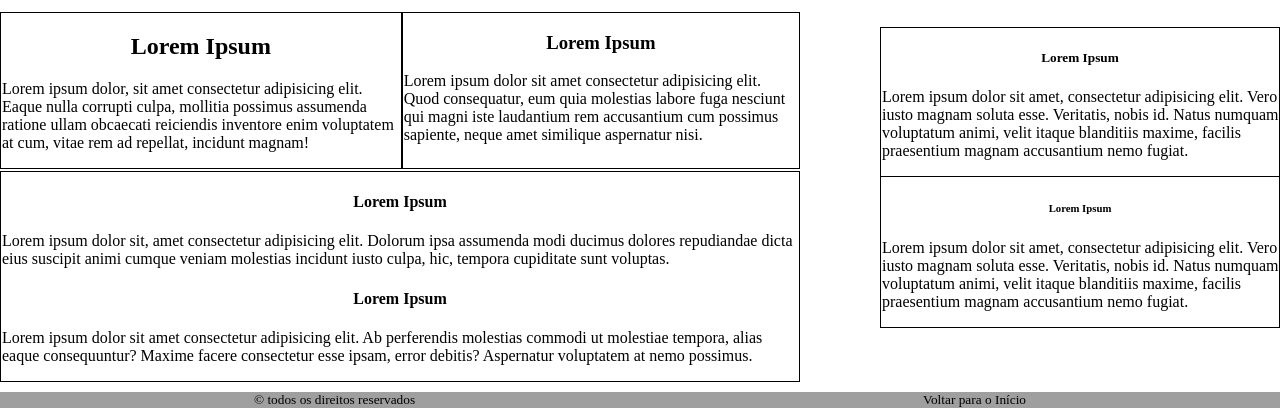
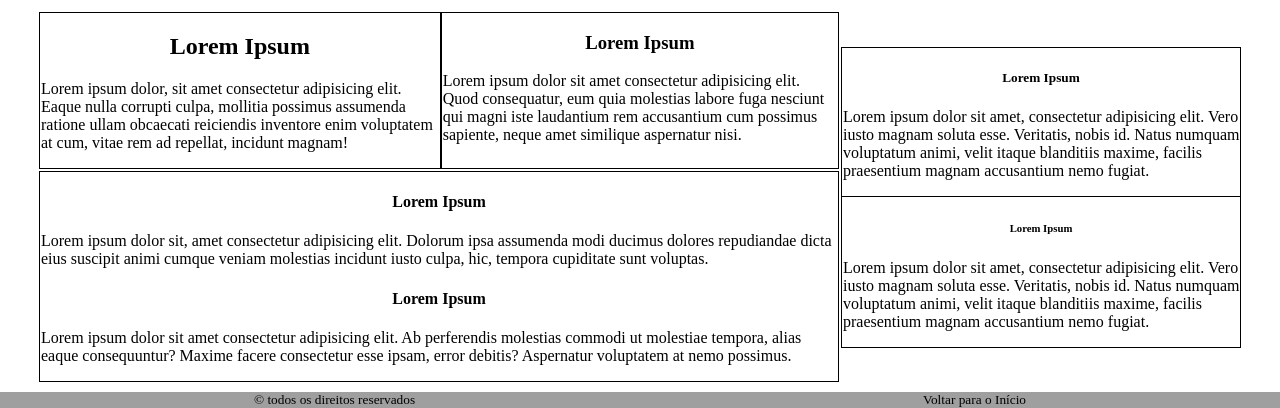
Before and after one commit to EdmilsonDeveloper/Exercicios_de_Fixacao, a plain HTML site: page Exercicio 1 Html/index.html in a window 1280 px wide. Shown: the part 392-800 px from the top of the page. Drawn offline with Linux system fonts and the light colour scheme.

Commit message:
ajustei o main no centro

```diff
--- a/Exercicio 1 Html/index.html
+++ b/Exercicio 1 Html/index.html
@@ -30,7 +30,7 @@
           alt="Lorem Ipsum"
         />
       </div>
-
+      <div class="s_g">
         <section class="seção_1">
           <article class="artigo">
             <h2>Lorem Ipsum</h2>
@@ -93,6 +93,7 @@
             </p>
           </article>
         </section>
+      </div>
     </main>
 
     <footer class="rodape">
--- a/Exercicio 1 Html/style.css
+++ b/Exercicio 1 Html/style.css
@@ -19,6 +19,16 @@ body{
     display: flex;
     justify-content: space-evenly;
     align-items: center;
+}
+
+main{
+    display: flex;
+    flex-wrap: wrap;
+    justify-content: center;
+}
+
+.s_g{
+    max-width: 1202px;
 }
 
 .seção_1{
@@ -49,7 +59,7 @@ body{
 .seção_extra{
     max-width: 400px;
     background-color: rgb(0, 0, 0) ;
-    margin-top: 25px;
+    margin-top: 45px;
     float: right;
     text-align: center;
 }
@@ -75,5 +85,4 @@ a{
 
 .img{
     margin-top: 90px;
-    text-align: center;
 }
```
